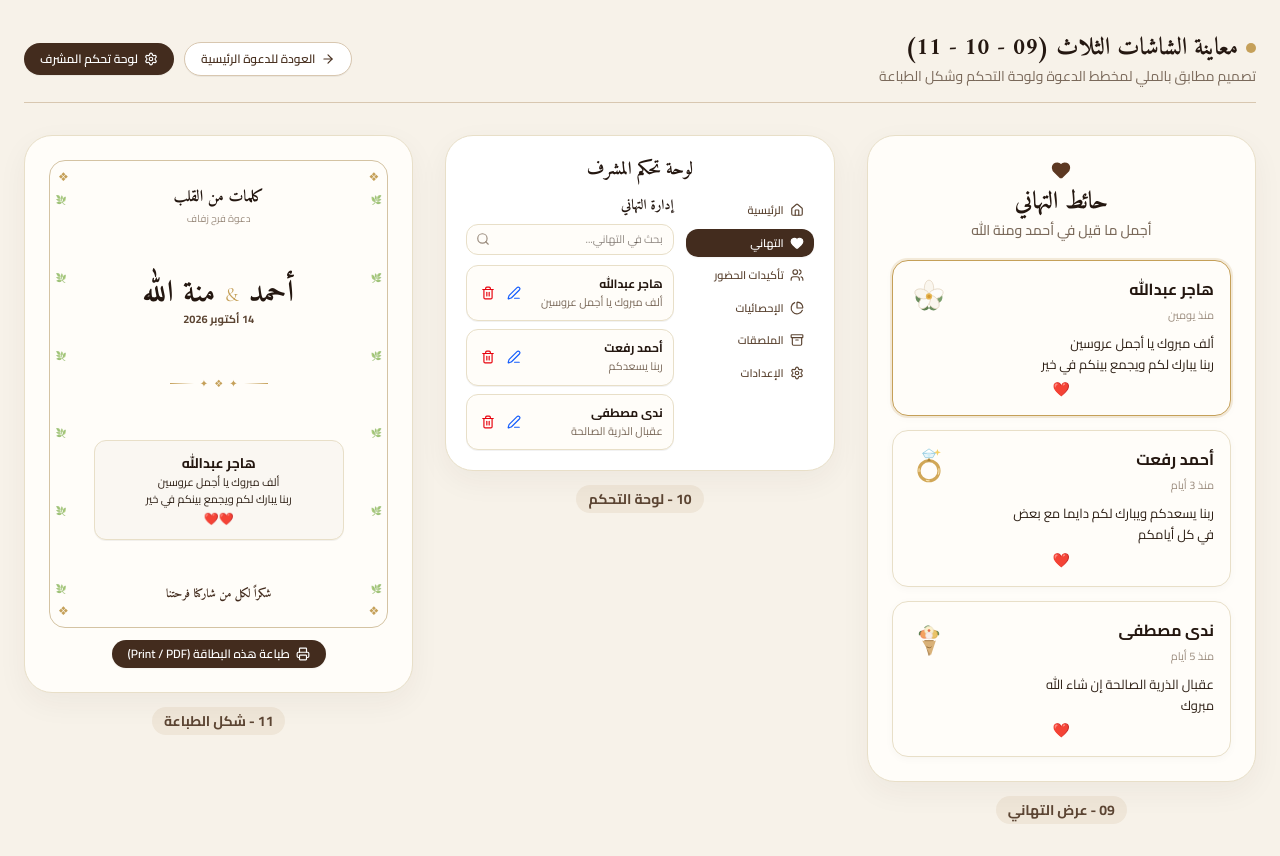
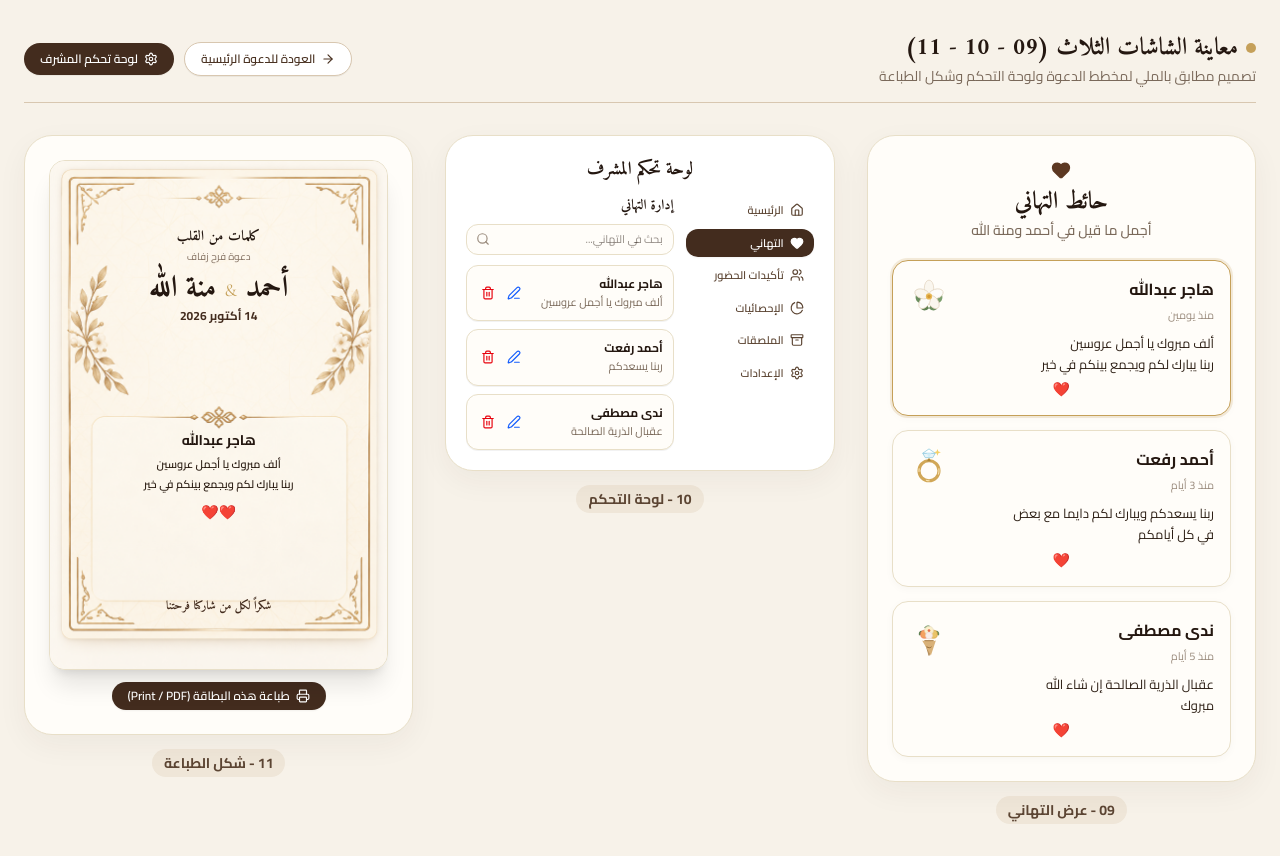
Before and after one commit to moharam55ahmed-rgb/ahmed-menatallah-wedding, a Next.js app: page /showcase in a window 1280 px wide. Built offline with nearby package versions, Linux system fonts and the light colour scheme; a web font is replaced by a local one.

Commit message:
fix(print): raise 'شكراً لكل من شاركنا فرحتنا' upwards to center between inner box and bottom border

```diff
--- a/src/components/AdminDashboard.tsx
+++ b/src/components/AdminDashboard.tsx
@@ -1268,8 +1268,8 @@ export default function AdminDashboard() {
                     </div>
                   </div>
 
-                  {/* Bottom Section */}
-                  <div className="absolute bottom-[6.5%] left-0 right-0 text-center z-10">
+                  {/* Bottom Section - Raised to sit gracefully in the margin above the bottom border */}
+                  <div className="absolute bottom-[10.5%] left-0 right-0 text-center z-10">
                     <p className="font-amiri font-bold text-[11px] sm:text-xs text-[#432C1E]">
                       شكراً لكل من شاركنا فرحتنا
                     </p>
@@ -1357,8 +1357,8 @@ export default function AdminDashboard() {
                 </div>
               </div>
 
-              {/* Bottom Section */}
-              <div className="absolute bottom-[6.5%] left-0 right-0 text-center z-10">
+              {/* Bottom Section - Raised to sit gracefully in the margin above the bottom border */}
+              <div className="absolute bottom-[10.5%] left-0 right-0 text-center z-10">
                 <p className="font-amiri font-bold text-lg text-[#432C1E]">
                   شكراً لكل من شاركنا فرحتنا
                 </p>
--- a/src/components/ShowcaseScreens.tsx
+++ b/src/components/ShowcaseScreens.tsx
@@ -352,74 +352,54 @@ export default function ShowcaseScreens() {
         <div className="flex flex-col items-center">
           <div className="w-full bg-[#FFFDF9] rounded-[28px] border border-[#E8DFC8] p-5 sm:p-6 shadow-[0_10px_30px_rgba(50,40,30,0.05)] text-center relative flex flex-col items-center">
 
-            {/* Top Certificate Card with Baroque Gold Frame & Laurels */}
-            <div className="w-full aspect-[1/1.38] rounded-2xl border-[1.5px] border-[#D4C3A3] p-4 sm:p-5 relative flex flex-col justify-between items-center text-center bg-[#FFFDF9] overflow-hidden">
+            {/* Top Certificate Card with Authentic Blank Background */}
+            <div className="relative aspect-[682/1024] w-full max-w-[340px] sm:max-w-[360px] mx-auto rounded-2xl overflow-hidden shadow-xl border border-[#E8DFC8] bg-[#FFFDF9]">
+              {/* eslint-disable-next-line @next/next/no-img-element */}
+              <img
+                src="/images/wish-print-bg.png"
+                alt="كارت طباعة التهنئة"
+                className="absolute inset-0 w-full h-full object-cover pointer-events-none select-none z-0"
+              />
 
-              {/* Ornate Corner Flourishes */}
-              <div className="absolute top-2 right-2 text-[#C5A059] text-xs select-none">❖</div>
-              <div className="absolute top-2 left-2 text-[#C5A059] text-xs select-none">❖</div>
-              <div className="absolute bottom-2 right-2 text-[#C5A059] text-xs select-none">❖</div>
-              <div className="absolute bottom-2 left-2 text-[#C5A059] text-xs select-none">❖</div>
-
-              {/* Symmetrical Laurel Branches on Left & Right */}
-              <div className="absolute top-8 bottom-8 right-1 w-3.5 flex flex-col justify-between text-[#C5A059]/60 select-none text-[9px] pointer-events-none">
-                <span>🌿</span><span>🌿</span><span>🌿</span><span>🌿</span><span>🌿</span><span>🌿</span>
-              </div>
-              <div className="absolute top-8 bottom-8 left-1 w-3.5 flex flex-col justify-between text-[#C5A059]/60 select-none text-[9px] pointer-events-none scale-x-[-1]">
-                <span>🌿</span><span>🌿</span><span>🌿</span><span>🌿</span><span>🌿</span><span>🌿</span>
-              </div>
-
-              {/* Certificate Header */}
-              <div className="pt-1">
-                <h3 className="font-amiri font-bold text-sm sm:text-base text-[#241710]">
+              {/* Top Section */}
+              <div className="absolute top-[13%] left-[12%] right-[12%] text-center z-10">
+                <p className="font-amiri font-bold text-xs sm:text-sm text-[#241710] tracking-wide">
                   كلمات من القلب
-                </h3>
-                <p className="font-cairo text-[10px] text-[#9B8C7E] mt-0.5">
+                </p>
+                <p className="font-cairo text-[9px] sm:text-[10px] text-[#8C7A6B] mt-0.5 font-medium">
                   دعوة فرح زفاف
                 </p>
-              </div>
-
-              {/* Calligraphic Couple Names */}
-              <div className="my-1 text-center">
-                <h2 className="text-2xl sm:text-3xl font-bold font-ruqaa text-[#241710] tracking-wide">
-                  أحمد <span className="font-cormorant font-normal text-xl text-[#C5A059]">&amp;</span> منة الله
-                </h2>
-                <p className="font-cairo text-[11px] font-bold text-[#5C4533] mt-0.5">
+                <h3 className="text-2xl sm:text-3xl font-bold font-ruqaa text-[#241710] my-0.5 sm:my-1">
+                  أحمد <span className="font-cormorant font-normal text-lg text-[#C5A059]">&amp;</span> منة الله
+                </h3>
+                <p className="font-cairo text-[10px] sm:text-xs font-bold text-[#432C1E]">
                   14 أكتوبر 2026
                 </p>
               </div>
 
-              {/* Rosette Divider */}
-              <div className="flex items-center justify-center gap-1.5 text-[#C5A059] text-[10px] my-0.5 select-none">
-                <span className="w-6 h-[1px] bg-gradient-to-r from-transparent to-[#C5A059]" />
-                <span>✦</span>
-                <span>❖</span>
-                <span>✦</span>
-                <span className="w-6 h-[1px] bg-gradient-to-l from-transparent to-[#C5A059]" />
-              </div>
-
-              {/* Inner Wish Card */}
-              <div className="w-full max-w-[250px] p-3 rounded-xl bg-[#FAF7F2] border border-[#E8DFC8] shadow-2xs my-1 text-center">
-                <h4 className="font-cairo font-bold text-xs sm:text-sm text-[#241710]">
+              {/* Inner Box Section */}
+              <div className="absolute top-[40%] bottom-[16%] left-[13%] right-[13%] flex flex-col items-center justify-center text-center px-4 z-10">
+                <h4 className="font-cairo font-bold text-xs sm:text-sm text-[#241710] mb-1.5">
                   {activePrintWish.name}
                 </h4>
-                {activePrintWish.fullLines.map((line, idx) => (
-                  <p key={idx} className="font-cairo text-[10px] sm:text-[11px] text-[#2E2016] mt-0.5 leading-snug">
-                    {line}
-                  </p>
-                ))}
-                <div className="text-center mt-1 text-xs">
-                  <span className="text-red-500 select-none">{activePrintWish.printHearts}</span>
+                <div className="space-y-0.5 mb-2 max-w-[220px]">
+                  {activePrintWish.fullLines.map((line, idx) => (
+                    <p key={idx} className="font-cairo font-semibold text-[10px] sm:text-[11px] text-[#2E2016] leading-relaxed">
+                      {line}
+                    </p>
+                  ))}
+                </div>
+                <div className="text-xs sm:text-sm">
+                  <span className="text-red-500 select-none">❤️❤️</span>
                 </div>
               </div>
 
-              {/* Certificate Footer Note */}
-              <div className="pb-1 text-center">
-                <p className="font-amiri font-bold text-xs text-[#432C1E]">
+              {/* Bottom Section - Raised above the bottom border line */}
+              <div className="absolute bottom-[10.5%] left-0 right-0 text-center z-10">
+                <p className="font-amiri font-bold text-[11px] sm:text-xs text-[#432C1E]">
                   شكراً لكل من شاركنا فرحتنا
                 </p>
               </div>
-
             </div>
 
             {/* Print Trigger Button */}
```
